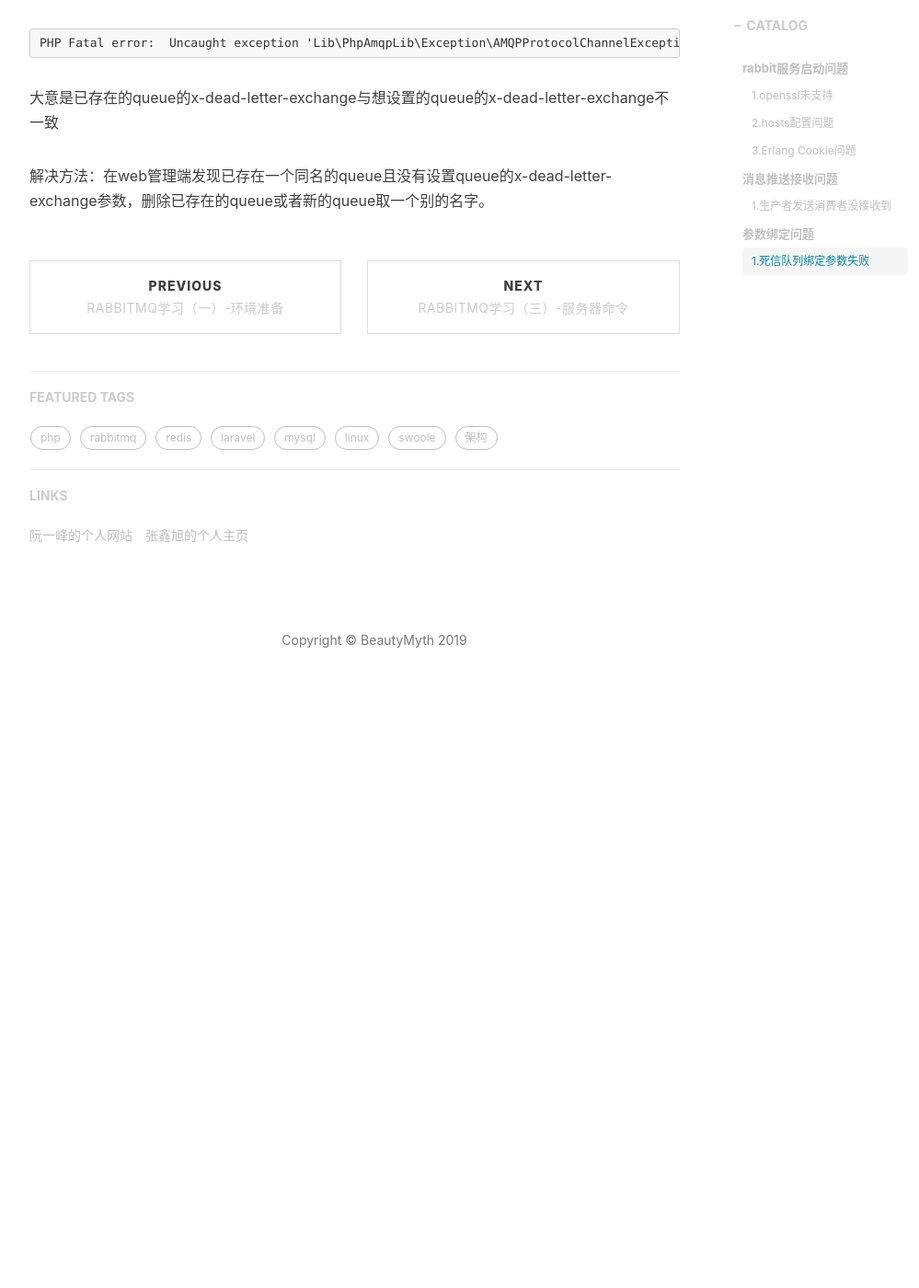
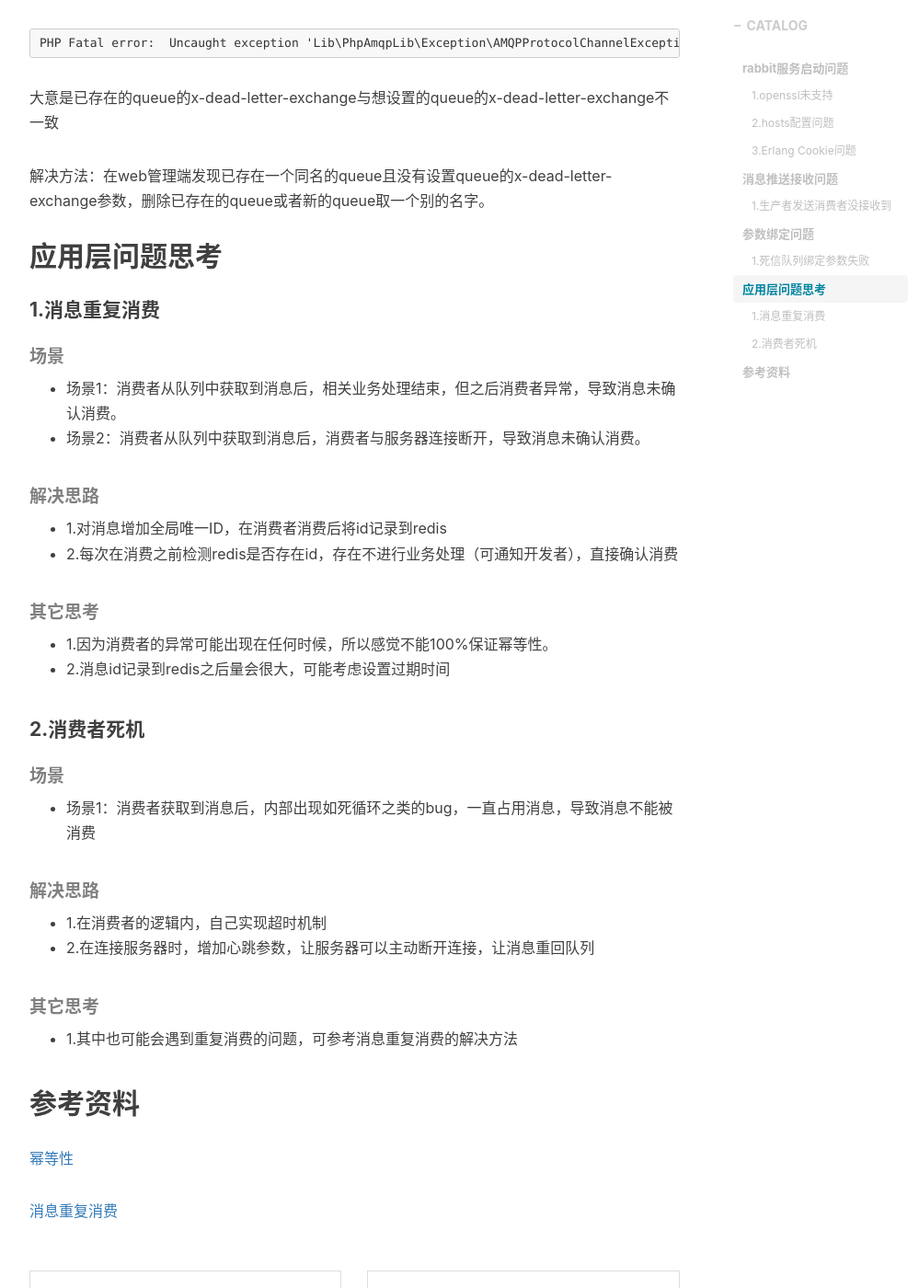
Before and after one commit to xuanxuan2016/xuanxuan2016.github.io, a Jekyll site: the page built from _posts/2018-05-08-2-rabbitmq-study-problems.md, in a window 1280 px wide and 1400 px high, scrolled down 5376 px. Shown: the whole window at 92% size, without its empty margins (233-1232 px from the left). Built offline with Jekyll 4.4.1, drawn with Linux system fonts in a browser that asks for light colours; nearby versions of some CDN libraries; comment, search, counter and statistics services are not loaded; before the commit the page ends 6176 px from its top, so only the background shows below that.

Commit message:
Update 2018-05-08-2-rabbitmq-study-problems.md

```diff
--- a/_posts/2018-05-08-2-rabbitmq-study-problems.md
+++ b/_posts/2018-05-08-2-rabbitmq-study-problems.md
@@ -233,3 +233,45 @@ PHP Fatal error:  Uncaught exception 'Lib\PhpAmqpLib\Exception\AMQPProtocolChann
 <p>
 解决方法：在web管理端发现已存在一个同名的queue且没有设置queue的x-dead-letter-exchange参数，删除已存在的queue或者新的queue取一个别的名字。
 </p>
+
+## 应用层问题思考
+
+#### 1.消息重复消费
+
+##### 场景
+
+- 场景1：消费者从队列中获取到消息后，相关业务处理结束，但之后消费者异常，导致消息未确认消费。
+- 场景2：消费者从队列中获取到消息后，消费者与服务器连接断开，导致消息未确认消费。
+
+
+##### 解决思路
+
+- 1.对消息增加全局唯一ID，在消费者消费后将id记录到redis
+- 2.每次在消费之前检测redis是否存在id，存在不进行业务处理（可通知开发者），直接确认消费
+
+##### 其它思考
+
+- 1.因为消费者的异常可能出现在任何时候，所以感觉不能100%保证幂等性。
+- 2.消息id记录到redis之后量会很大，可能考虑设置过期时间
+
+
+#### 2.消费者死机
+
+##### 场景
+
+- 场景1：消费者获取到消息后，内部出现如死循环之类的bug，一直占用消息，导致消息不能被消费
+
+##### 解决思路
+
+- 1.在消费者的逻辑内，自己实现超时机制
+- 2.在连接服务器时，增加心跳参数，让服务器可以主动断开连接，让消息重回队列
+
+##### 其它思考
+
+- 1.其中也可能会遇到重复消费的问题，可参考消息重复消费的解决方法
+
+## 参考资料
+
+[幂等性](https://www.cnblogs.com/javalyy/p/8882144.html)
+
+[消息重复消费](https://www.jianshu.com/p/8d1c242872a4)
```
